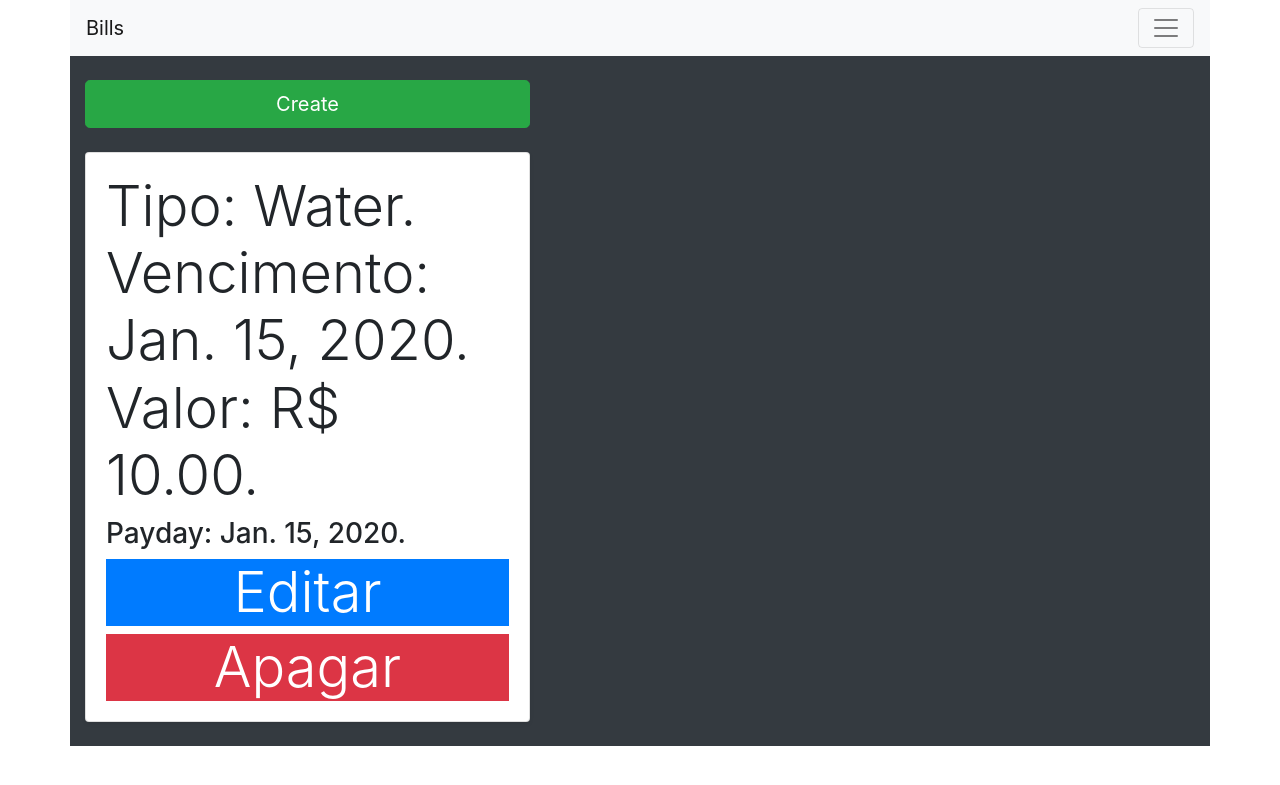
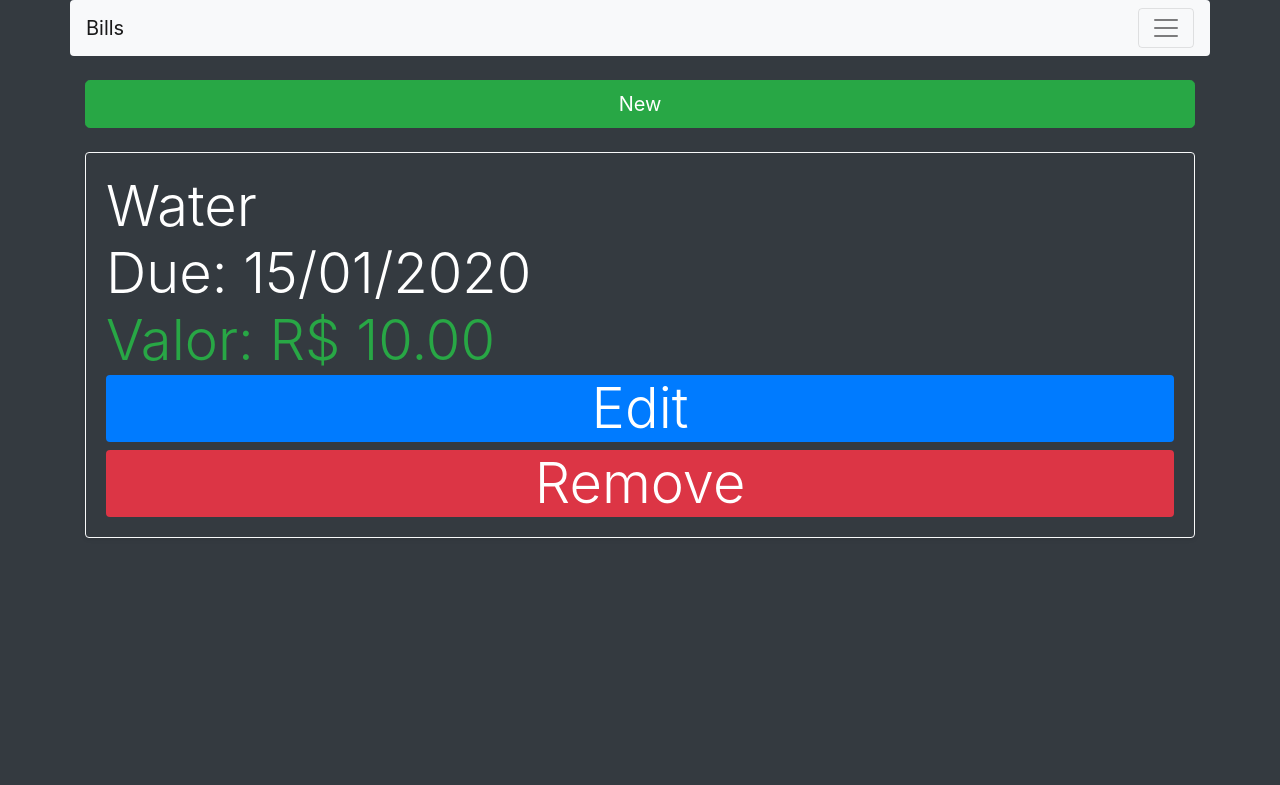
Before and after one commit to cristianmayco/personal_finances, a Django app: page / in a window 1280 px wide. Shown: the top 785 px of the page. Run offline with Django 3.2, Linux system fonts and the light colour scheme; tables that the repository leaves empty hold one stand-in row (values such as "Sample post"); some libraries are stand-ins or nearby versions.

Commit message:
Update visual

```diff
--- a/core/templates/index.html
+++ b/core/templates/index.html
@@ -1,35 +1,34 @@
 {% extends 'base.html' %}
 {% block content%}
 
-<div class="container bg-dark">
+<div class="container">
     <div class="row">
-        <div class="col-lg-5">
-
-            <a type="button" class="btn btn-success btn-lg btn-block mb-4 mt-4" href="{% url 'create' %}">Create</a>
+        <div class="col">
+            <a type="button" class="btn btn-success btn-lg btn-block mb-4 mt-4" href="{% url 'create' %}">New</a>
             {% for bill in page_obj %}
-            <div class="card mb-4 shadow-sm">
+            <div class="card mb-4 shadow-sm bg-dark text-white border-light">
                 <div class="card-body">
-                    <h3 class="card-text display-4">Tipo: {{ bill.get_type}}.<br>
-
-                        Vencimento: {{ bill.due_date}}.<br>
-                        Valor: {{ bill.amount_to_reais}}.</h3>
+                    <span class="card-text display-4">{{ bill.get_type}}</span><br>
                     {% if bill.payday%}
-                    <h3 class="card-text">Payday: {{ bill.payday}}.</h3>
+                    <span class="card-text display-4">Due: {{ bill.due_date|date:"d/m/Y"}}</span><br>
+                    <span class="card-text display-4 text-success">Valor: {{ bill.amount_to_reais}}</span><br>
                     {% else %}
-                    <h3 class="card-text bg-warning">Unpaid.</h3>
+                    <span class="card-text display-4 text-danger">Due: {{ bill.due_date|date:"d/m/Y"}}</span><br>
+                    <span class="card-text display-4 text-danger">Valor: {{ bill.amount_to_reais}}</span>
                     {% endif%}
                     <a type="button" href="{% url 'edit' bill.pk %}"
-                       class=" btn-primary text-center btn-block display-4">Editar</a>
+                       class=" rounded btn-primary text-center btn-block display-4">Edit</a>
                     <a type="button" href="{% url 'delete' bill.pk %}"
-                       class=" btn-danger text-center btn-block display-4">Apagar</a>
+                       class="rounded  btn-danger text-center btn-block display-4">Remove</a>
                 </div>
             </div>
             {% endfor %}
         </div>
     </div>
+
 </div>
 {% if is_paginated %}
-<nav aria-label="navigation-bills" class="container">
+<nav aria-label="navigation-bills" class="mt-4  container">
     <ul class="pagination">
         {% if page_obj.has_previous%}
         <li class="page-item">
--- a/templates/base.html
+++ b/templates/base.html
@@ -1,16 +1,17 @@
 <!DOCTYPE html>
-<html lang="pt-br">
+<html lang="en">
 
 <head>
     <meta charset="UTF-8">
     <title>Personal Finance</title>
     {% include 'partial/_head.html'%}
 </head>
-<body>
+<body class="bg-dark">
 {% include 'partial/_navbar.html'%}
-{% block content%}
-{% endblock %}
-
+<main>
+    {% block content%}
+    {% endblock %}
+</main>
 {% include 'partial/_footer.html'%}
 </body>
 </html>
--- a/templates/partial/_navbar.html
+++ b/templates/partial/_navbar.html
@@ -1,4 +1,4 @@
-  <nav class="navbar container navbar-light bg-light ">
+  <nav class="navbar container navbar-light bg-light rounded">
                 <a class="navbar-brand" href="{% url 'index' %}">Bills</a>
                 <button class="navbar-toggler" type="button" data-toggle="collapse"
                         data-target="#navbarSupportedContent"
```
